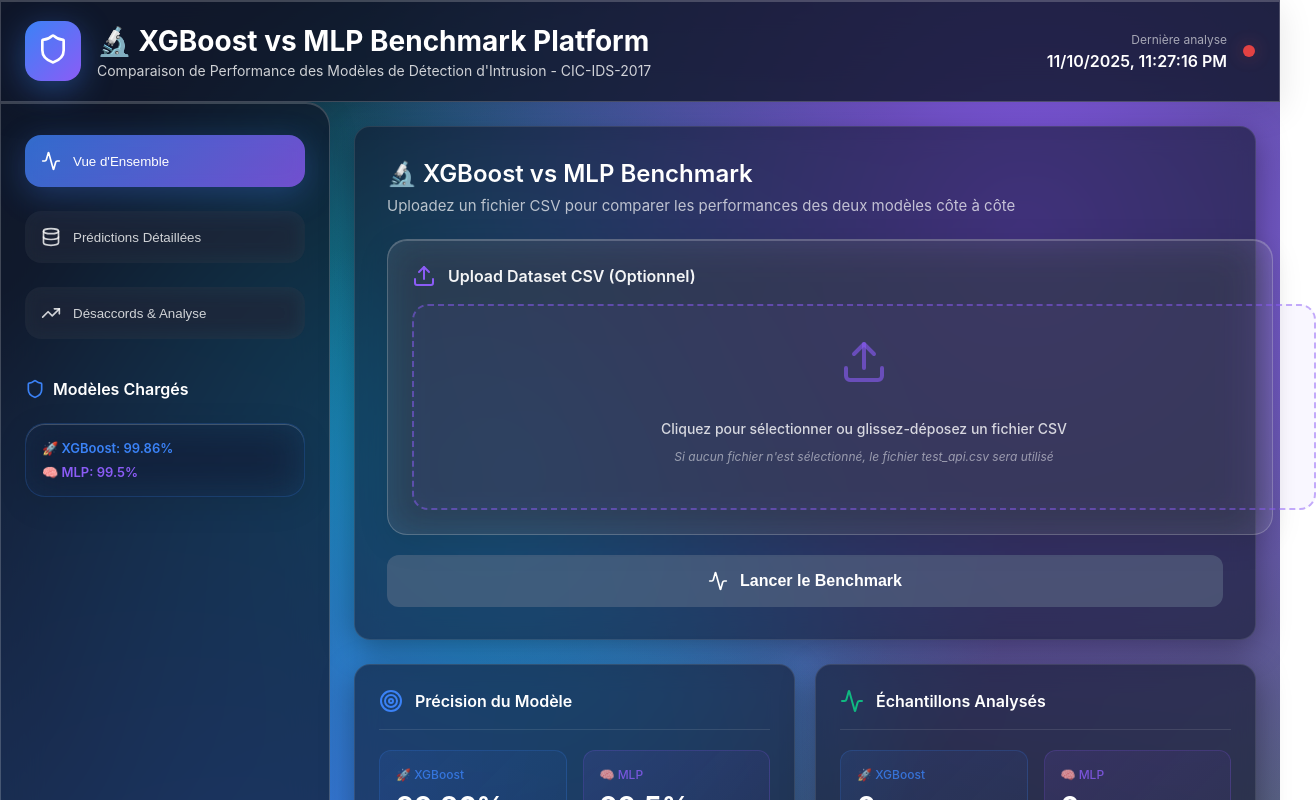
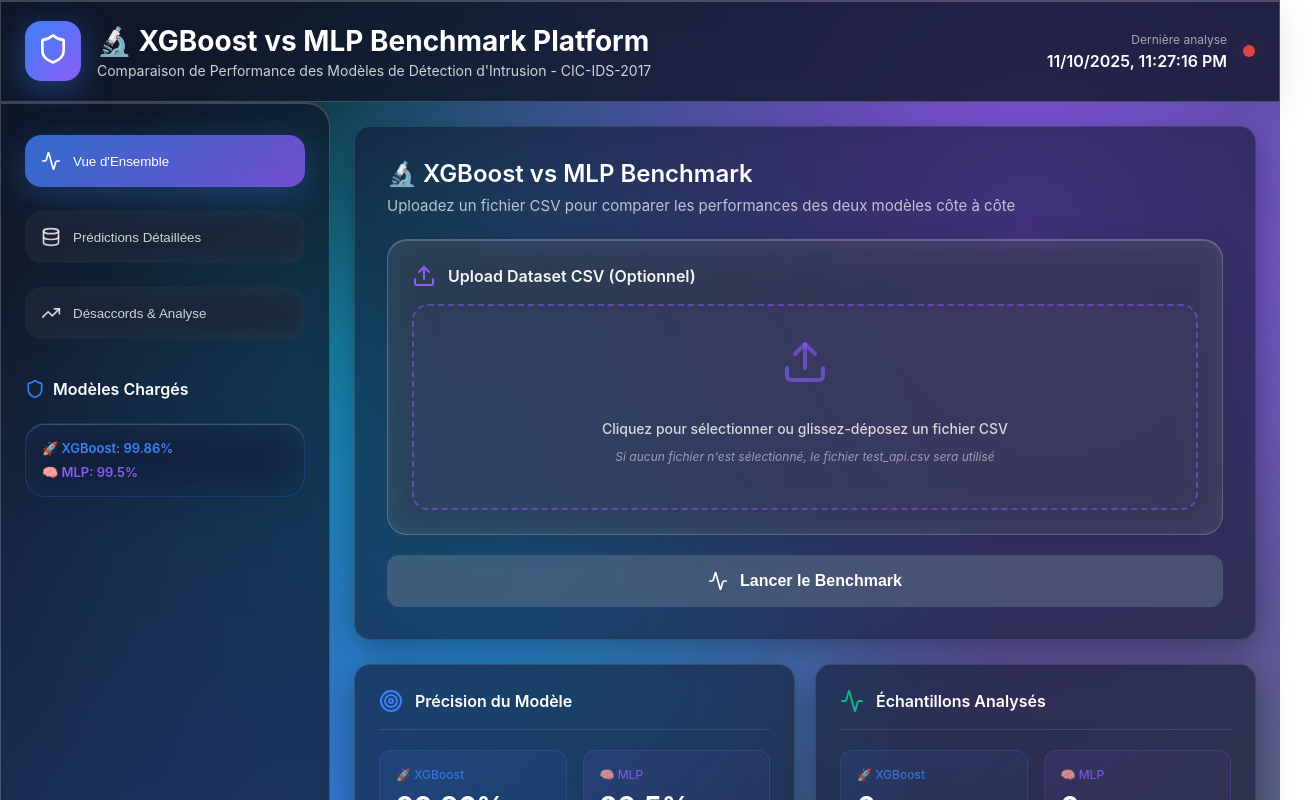
Before and after one commit to aamerissam/network-risk-app, a React (Create React App) app in the folder frontend/: page / in a window 1280 px wide. Shown: the top 800 px of the page, 1316 px wide, since content can reach past the window. Built offline with nearby package versions, Linux system fonts and the light colour scheme; no server answers.

Commit message:
fix: Add box-sizing border-box to FileUpload for consistent width

```diff
--- a/frontend/src/components/FileUpload.js
+++ b/frontend/src/components/FileUpload.js
@@ -78,20 +78,23 @@
       ...glassStyle,
       padding: '24px',
       width: '100%',
+      boxSizing: 'border-box',
       transition: 'all 0.3s ease'
     }}>
       <div style={{
         display: 'flex',
         alignItems: 'center',
         gap: '12px',
-        marginBottom: '16px'
+        marginBottom: '16px',
+        width: '100%'
       }}>
         <Upload style={{ width: '24px', height: '24px', color: '#8b5cf6' }} />
         <label style={{
           color: 'rgba(255, 255, 255, 0.95)',
           fontWeight: '600',
           fontSize: '16px',
-          cursor: 'pointer'
+          cursor: 'pointer',
+          flex: 1
         }}>
           Upload Dataset CSV (Optionnel)
         </label>
@@ -110,7 +113,8 @@
             cursor: isDisabled ? 'not-allowed' : 'pointer',
             position: 'relative',
             display: 'block',
-            width: '100%'
+            width: '100%',
+            boxSizing: 'border-box'
           }}
           onDragOver={handleDragOver}
           onDrop={handleDrop}
@@ -170,7 +174,8 @@
             gap: '16px',
             position: 'relative',
             cursor: isDisabled ? 'not-allowed' : 'pointer',
-            width: '100%'
+            width: '100%',
+            boxSizing: 'border-box'
           }}
           onDragOver={handleDragOver}
           onDrop={handleDrop}
```
